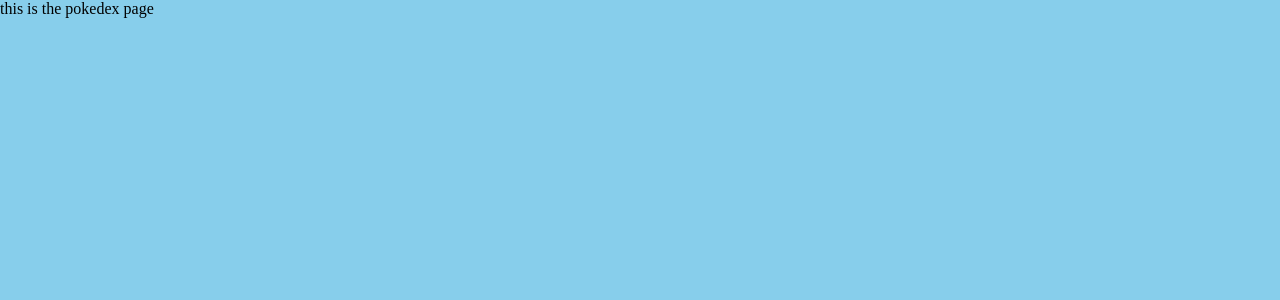
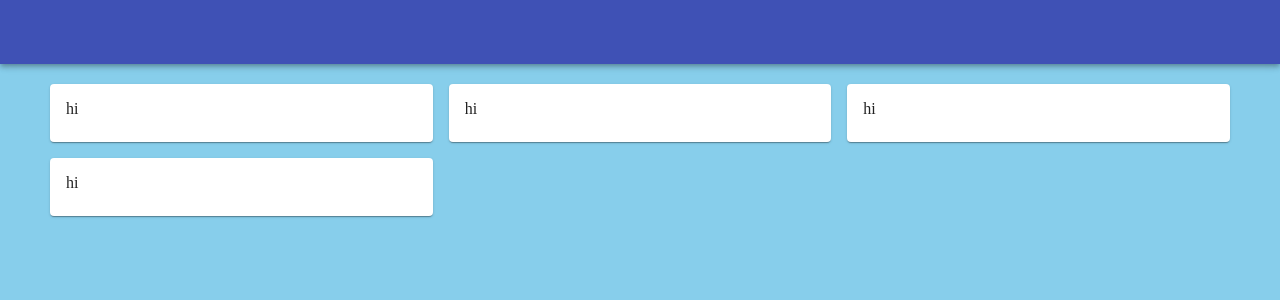
Before and after one commit to kristiehuang/Pokedex-React, a React (Create React App) app: page / in a window 1280 px wide. Shown: the top 300 px of the page. Built offline with nearby package versions, Linux system fonts and the light colour scheme.

Commit message:
add grid and cards

```diff
--- a/src/Pokedex.js
+++ b/src/Pokedex.js
@@ -1,10 +1,44 @@
 import React from "react";
+import {
+    AppBar, Toolbar, Grid,
+    Card, CardMedia, CardContent
+} from "@material-ui/core";
+import { makeStyles } from "@material-ui/core/styles";
+
+const useStyles = makeStyles({
+    pokedexContainer: {
+        paddingTop: "20px",
+        paddingLeft: "50px",
+        paddingRight: "50px",
+    },
+});
+
+const getPokemonCard = () => {
+    return (
+        <Grid item xs={12} sm={4}> {/* responsive - sm for smaller mobile screen sizes */}
+            <Card>
+                <CardContent>hi</CardContent>
+            </Card>
+        </Grid>
+    );
+};
 
 const Pokedex = () => {
+    const classes = useStyles();
     return (
-        <div>
-            this is the pokedex page
-        </div>
+        <>
+            <AppBar position="static">
+                <Toolbar/>
+            </AppBar>
+            <Grid container spacing={2} className={classes.pokedexContainer}>
+                {getPokemonCard()}
+                {getPokemonCard()}
+                {getPokemonCard()}
+                {getPokemonCard()}
+
+            </Grid>
+
+        </>
     )
 }
 
--- a/src/pokemonDetail.js
+++ b/src/pokemonDetail.js
@@ -4,7 +4,7 @@
     const { match } = props;
     const { params } = match;
     const { pokemonId } = params;
-    return <div>this is the pokemon page for pokemon #${pokemonId}</div>
+    return <div>{`this is the pokemon page for pokemon #${pokemonId}`}</div>
 }
 
 export default Pokemon;
```
